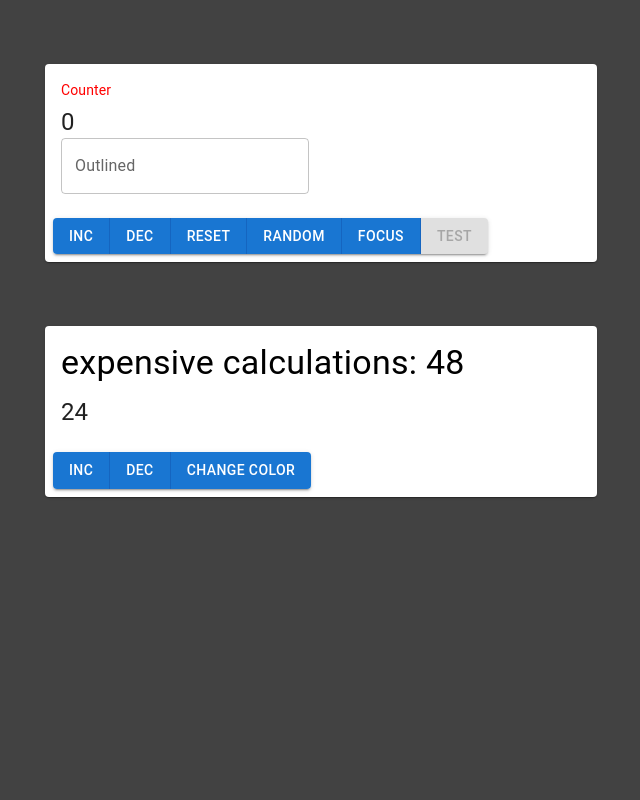
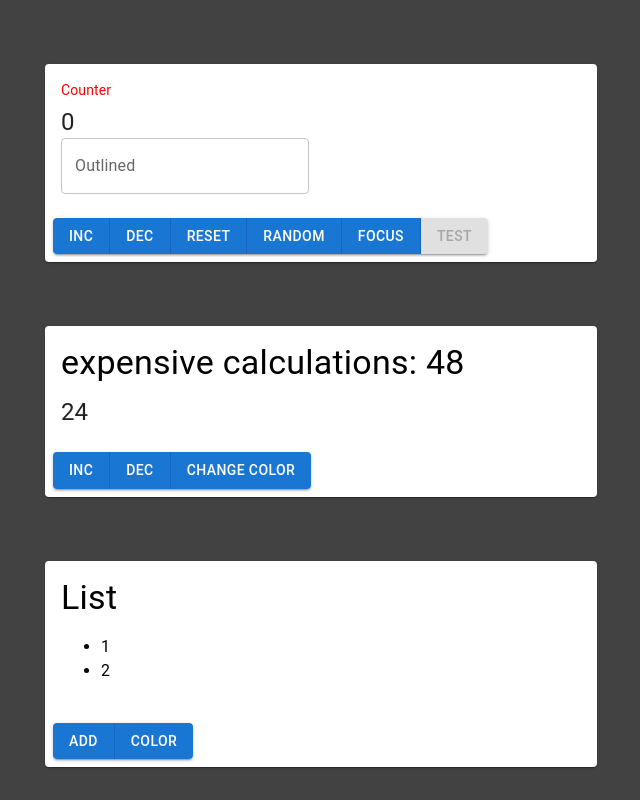
Before and after one commit to yowawowa/reacthooks, a React (Create React App) app: page / in a window 1280 px wide. Shown: the whole page, without its empty margins (319-959 px from the left). Built offline with nearby package versions, Linux system fonts and the light colour scheme.

Commit message:
lesson 12: hooks 5

```diff
--- a/package.json
+++ b/package.json
@@ -3,8 +3,6 @@
   "version": "0.1.0",
   "private": true,
   "dependencies": {
-    "@emotion/react": "^11.11.1",
-    "@emotion/styled": "^11.11.0",
     "@mui/material": "^5.14.10",
     "@testing-library/jest-dom": "^5.17.0",
     "@testing-library/react": "^13.4.0",
@@ -12,6 +10,7 @@
     "react": "^18.2.0",
     "react-dom": "^18.2.0",
     "react-scripts": "5.0.1",
+    "react-window": "^1.8.9",
     "web-vitals": "^2.1.4"
   },
   "scripts": {
--- a/src/App.js
+++ b/src/App.js
@@ -1,6 +1,7 @@
 import { useEffect, useState, useMemo, useRef, useCallback } from 'react';
 import './App.css';
 import './components/MemoTut'
+import './components/CallbackTut'
 import * as React from 'react';
 import Card from '@mui/material/Card';
 import CardActions from '@mui/material/CardActions';
@@ -12,6 +13,7 @@
 import TextField from '@mui/material/TextField';
 import { CssBaseline } from '@mui/material';
 import MemoTut from './components/MemoTut';
+import CallbackTut from './components/CallbackTut';
 
 export default function App(props) {
   const [state, setState] = useState(props.counter)
@@ -77,7 +79,7 @@
               <Button onClick={() => onChangeCounter(1)}>INC</Button>
               <Button onClick={() => onChangeCounter(-1)}>DEC</Button>
               <Button onClick={() => onResetCounter()}>RESET</Button>
-              <Button onClick={() => onRandomCounter()}>RANDOM</Button>-
+              <Button onClick={() => onRandomCounter()}>RANDOM</Button>
               <Button onClick={handleFocus}>FOCUS</Button>
               <Button disabled onClick={() => setTest(Math.random())}>TEST</Button>
             </ButtonGroup>
@@ -85,6 +87,7 @@
         </Card>
       </Container>
       <MemoTut />
+      <CallbackTut />
     </React.Fragment >
 
 
--- /dev/null
+++ b/src/components/CallbackTut.js
@@ -0,0 +1,59 @@
+import Button from '@mui/material/Button';
+import ButtonGroup from '@mui/material/ButtonGroup';
+import Card from '@mui/material/Card';
+import CardActions from '@mui/material/CardActions';
+import CardContent from '@mui/material/CardContent';
+import Container from '@mui/material/Container';
+import Typography from '@mui/material/Typography';
+import React, { useCallback, useEffect, useState } from 'react';
+
+
+
+
+export default function CallbackTut() {
+    const [num, setNum] = useState([1, 2])
+    const [color, setColor] = useState(false)
+
+    const randomColor = "#" + Math.floor(Math.random() * 16777215).toString(16);
+    const stylez = { color: color ? [randomColor] : 'black' }
+
+    const getSomeResult = useCallback(() => {
+        console.log('Fetching');
+        return [...num]
+    }, [num])
+
+    const List = ({ getSomeResult }) => {
+        const [list, setList] = useState([])
+
+        useEffect(() => {
+            setList(getSomeResult())
+        }, [getSomeResult])
+
+
+        return (list.map((i, id) => <li key={id}>{i}</li>))
+    }
+
+    return (
+        <React.Fragment>
+            <Container className='card' maxWidth='sm'>
+                <Card sx={{ minWidth: 275 }}>
+                    <CardContent>
+                        <Typography color={stylez} gutterBottom variant='h4'>
+                            List
+                        </Typography>
+                        <ul style={stylez}>
+                            <List getSomeResult={getSomeResult} />
+                        </ul>
+                    </CardContent>
+                    <CardActions>
+                        <ButtonGroup variant="contained" aria-label="outlined primary button group">
+                            <Button onClick={e => setNum([...num, num[num.length - 1] + 1])}>ADD</Button>
+                            <Button onClick={() => setColor(!color)}>COLOR</Button>
+                        </ButtonGroup>
+                    </CardActions>
+                </Card>
+            </Container>
+
+        </React.Fragment >
+    )
+}
--- a/src/components/MemoTut.js
+++ b/src/components/MemoTut.js
@@ -25,7 +25,7 @@
     const complexComputed = (e) => {
         console.log('computing');
         let i = 0
-        while (i < 1000000000) i++
+        while (i < 100) i++
         return e * 2
     }
 
```
Also changed, not shown: src/components/Search.js (added, +17 -0 lines), 1 other file (tests, documents, lock files or other folders).
